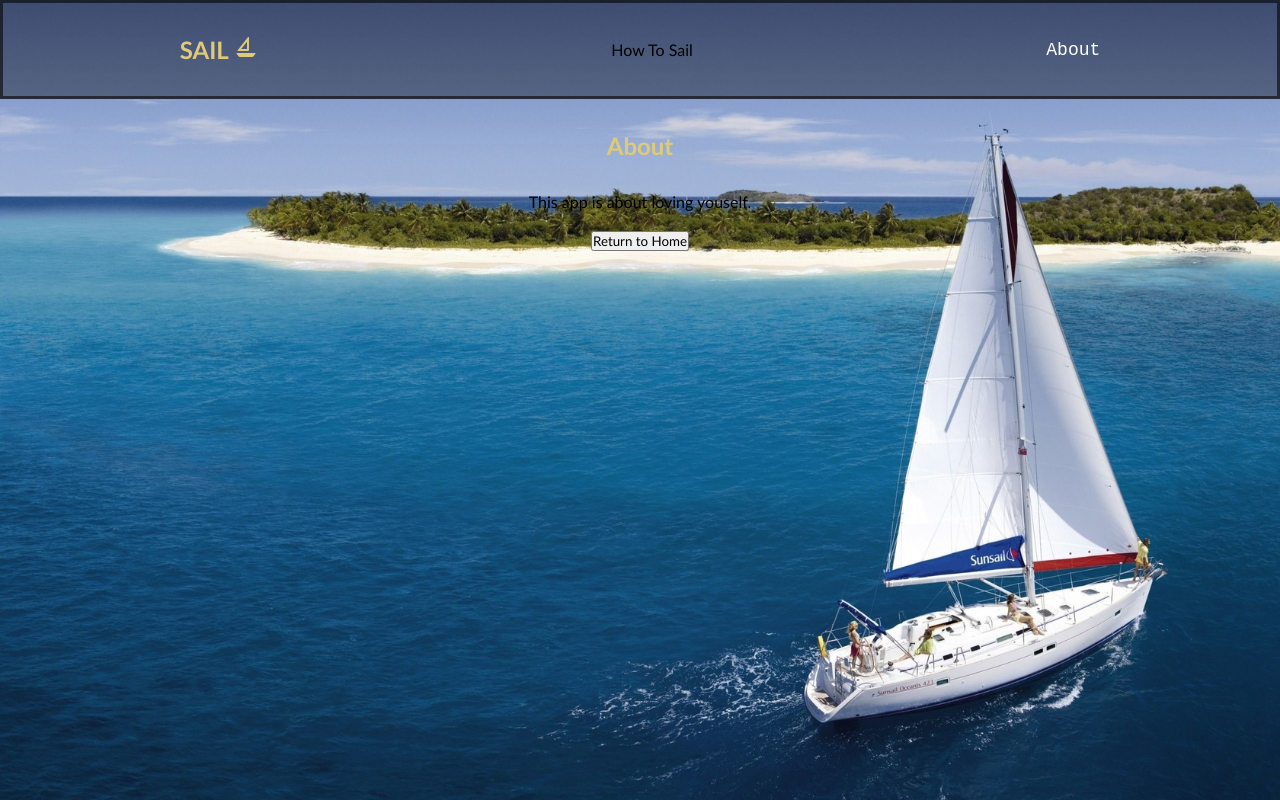
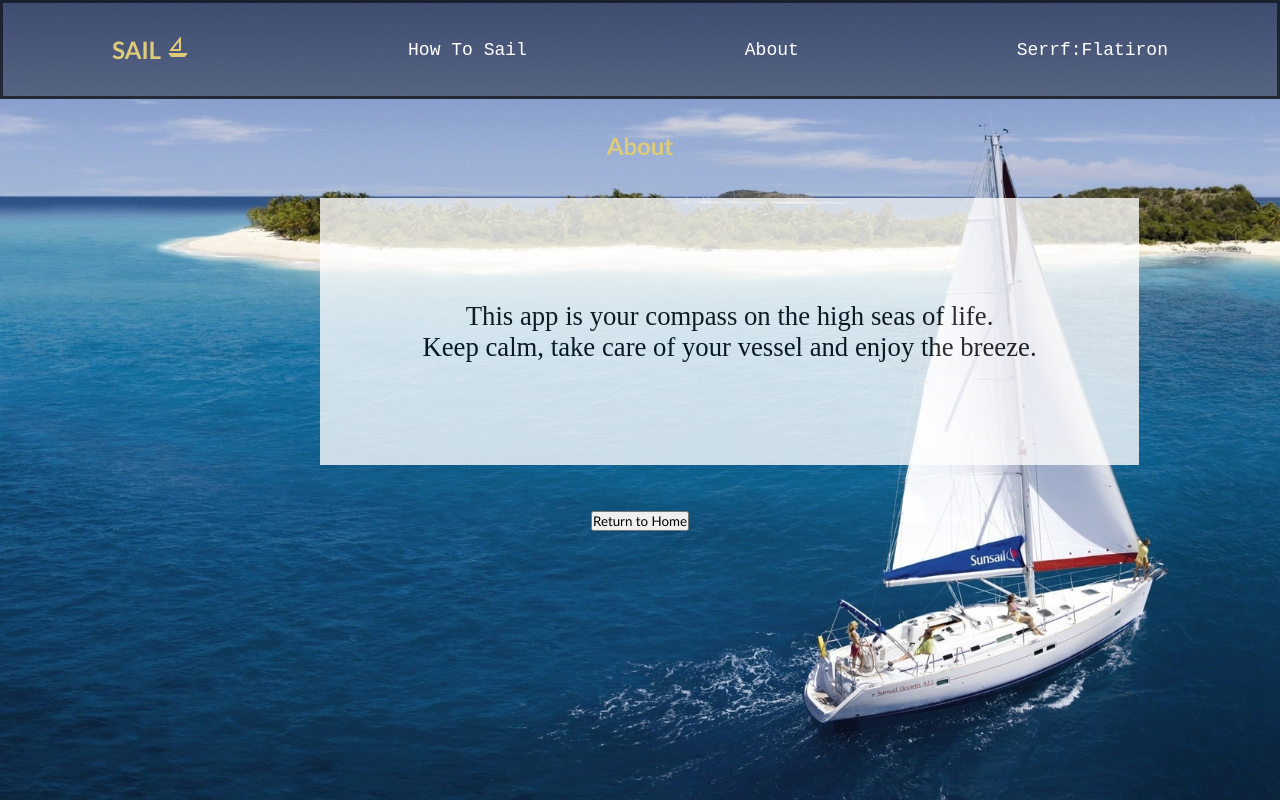
Before and after one commit to Sjaguraga/Sail-App, a React (Create React App) app: page /about in a window 1280 px wide. Built offline with nearby package versions, Linux system fonts and the light colour scheme; no server answers.

Commit message:
presentation_day_product

```diff
--- a/public/styles.css
+++ b/public/styles.css
@@ -2,7 +2,7 @@
   display: flex;
   flex-wrap: wrap;
   justify-content: space-between;
-  max-width: 90%;
+  max-width: 50%;
   margin-left: 25%;
   margin-top: 2%;
 }
@@ -37,6 +37,8 @@
   font-family: "Courier New", Courier, monospace;
   margin-left: auto;
   margin-right: auto;
+  margin-bottom: 10%;
+  margin-top: 4%;
 }
 
 .home_buttons {
@@ -64,3 +66,22 @@
   margin-left: auto;
   margin-right: auto;
 }
+
+.message {
+  background: white;
+  padding: 8%;
+  width: fit-content;
+  margin-left: 25%;
+  margin-top: 3%;
+  margin-bottom: 2%;
+  font-size: 167%;
+  font-family: cursive;
+  opacity: 79%;
+}
+
+.top {
+  color: rgb(255, 255, 255);
+    font-family: "Courier New", Courier, monospace;
+    text-decoration: none;
+    font-size: large;
+}
--- a/src/About.js
+++ b/src/About.js
@@ -5,7 +5,7 @@ function About() {
   return (
     <div className="about">
       <h1>About</h1>
-      <p>This app is about loving youself. </p>
+      <p className="message">This app is your compass on the high seas of life. <br/>Keep calm, take care of your vessel and enjoy the breeze.  </p>
       <br />
       <Link to="/"><button>Return to Home</button></Link>
 
--- a/src/App.css
+++ b/src/App.css
@@ -127,7 +127,7 @@ h1 {
     rgb(255, 248, 220) 0%,
     rgba(255, 248, 220, 0.459) 100%
   );
-
+  font-size: large;
   padding: 16px;
   border-radius: 5px;
   width: 45%;
@@ -208,3 +208,51 @@ h1 {
   border-radius: 5px;
   border: 2px solid black;
 }
+
+.up-button {
+  background-color: rgb(25, 25, 112);
+  color: white;
+  margin: 5px;
+  margin-top: 30px;
+  margin-bottom: 30px;
+}
+.down-button {
+  background-color: rgb(25, 25, 112);
+  color: white;
+  margin: 5px;
+}
+.reset {
+  background-color: rgb(208, 190, 127);
+  margin: 5px;
+}
+.down-button:hover {
+  box-shadow: inset 400px 0 0 0 #3091D6;
+}
+.up-button:hover {
+  box-shadow: inset 400px 0 0 0 #3091D6;
+}
+.reset:hover {
+  box-shadow: inset 400px 0 0 0 #3091D6;
+}
+
+.flexbox-item:hover {
+  cursor: pointer;
+  transform: rotate(0deg) scale(1) translateY(0px);
+  transition: 0.5s all ease;
+  z-index: 400;
+  color: #000000;
+  box-shadow: 20px 50px 100px rgba(0, 0, 0, 0.5);
+}
+.flexbox-item:hover {
+  color: #000000;
+  box-shadow: 20px 50px 100px rgba(0, 0, 0, 0.5);
+}
+.flexbox-item:hover,
+.flexbox-item:hover ~ .bg {
+  opacity: 60%;
+  background: cornsilk;
+  background: -moz-linear-gradient(-45deg, #00000000 15%, #00000000 100%);
+  background: -webkit-linear-gradient(-45deg, #00000000 15%, #00000000 100%);
+  background: linear-gradient(135deg, #EFEDA1 15%, #00000000 100%);
+  filter: progid:DXImageTransform.Microsoft.gradient( startColorstr='#E2A9E5', endColorstr='#2B94E5',GradientType=1 );
+}
--- a/src/App.js
+++ b/src/App.js
@@ -7,31 +7,29 @@ import { Route, Routes } from "react-router-dom";
 import NavBar from "./NavBar";
 // import Details from "./Details";
 import CommentList from "./CommentList";
-import { useEffect, useState } from "react";
+import {useState} from "react";
 
 function App() {
+  const [AppToggleVibes, setAppToggleVibes] = useState(false);
 
-  const [boxes, setBoxes] = useState([])
 
-  useEffect(()=> {
-    fetch("http://localhost:9292/boxes")
-    .then(resp => resp.json())
-    .then(data => {
-      setBoxes(data)
-    })
-    },[])
+
+  function appHandleToggle () {
+    setAppToggleVibes(!AppToggleVibes)
+    console.log(AppToggleVibes)
+  }
 
 
   return (
     <div className="App">
-      <NavBar />
+      <NavBar appHandleToggle={appHandleToggle} />
 
       <Routes>
         <Route path="/" element={<Home />} />
 
         <Route path="/about" element={<About />} />
 
-        <Route path="/box/:id" element={<BoxComment boxes={boxes} />} />
+        <Route path="/box/:id" element={<BoxComment AppToggleVibes={AppToggleVibes} />} />
         <Route path="/comments_list" element={<CommentList />} />
         <Route path="/comments" element={<CommentList />} />
       </Routes>
--- a/src/Box.js
+++ b/src/Box.js
@@ -2,6 +2,7 @@ import React, { useState } from "react";
 import { Link } from "react-router-dom";
 import { BiUpvote } from "react-icons/bi";
 import { BiDownvote } from "react-icons/bi";
+import { GrPowerReset } from "react-icons/gr";
 
 function Box({ data, box_id }) {
   const [upvotes, setUpvotes] = useState(data.upvotes);
@@ -27,20 +28,32 @@ function Box({ data, box_id }) {
     setUpvotes(upvotes - 1);
   }
 
+  function handleReset() {
+    // fetch(`http://localhost:9292/downvote/${box_id}`, {
+    //   method: "PATCH",
+    //   headers: {
+    //     "Content-Type": "application/json",
+    //   },
+    // });
+    setUpvotes(0);
+  }
+
   return (
     <>
       <div className="flexbox-item" id={`item${box_id}`}>
         <Link to={`/box/${box_id}`}>
-          {" "}
           <p className="Box_Title">{data.title}</p>{" "}
         </Link>
         <p className="upvotes">{upvotes}</p>
-        <button onClick={handleUpvote}>
+        <button className="up-button" onClick={handleUpvote}>
           <BiUpvote /> UPVOTE
         </button>
-        <button onClick={handleDownvote}>
+        <button className="down-button" onClick={handleDownvote}>
           <BiDownvote />
           DOWNVOTE
+        </button>
+        <button className="reset" onClick={handleReset}>
+          <GrPowerReset />
         </button>
       </div>
     </>
--- a/src/BoxComment.js
+++ b/src/BoxComment.js
@@ -4,13 +4,22 @@ import Notes from './Notes';
 import { v4 as uuidv4 } from "uuid";
 
 
-function BoxComment(){
+function BoxComment({AppToggleVibes}){
   const [comments, setComments] = useState([]);
   const [newCommentText, setNewCommentText] = useState("");
   let { id } = useParams();
   let id_integer = parseInt(id)
 
+  // const [BoxCommentToggleVibes, setBoxCommentToggleVibes] = useState(false);
+
+
   let subject
+  // function setTheToggle() {
+  //   setBoxCommentToggleVibes(AppToggleVibes)
+  //   console.log(BoxCommentToggleVibes)
+  // }
+  // setTheToggle()
+  // console.log(AppToggleVibes)
 
   function nameTheSubject () {
     if(id_integer===1){
@@ -72,6 +81,7 @@ function BoxComment(){
   let mappedNotes = comments.map(comment => {
     return (
       <Notes
+      AppToggleVibes={AppToggleVibes}
       key={uuidv4()}
       comment = {comment}
       handleDelete = {handleDelete}
@@ -82,15 +92,24 @@ function BoxComment(){
     )
   })
 
+  function handleReset(e) {
+    e.preventDefault();
+    setNewCommentText("");
+  }
+
   return (
     <>
+
       <h2 id='subjectTitle'>{subject}</h2>
       <br />
 
+      <form onSubmit={handleReset}>
       <input placeholder="type here" name="text" className="todo-input" onChange={handleChange} value={newCommentText}/>
       <button onClick={handleSubmit} className="todo-button">
         Add New Comment
       </button>
+      </form>
+
 
       {mappedNotes}
 
--- a/src/NavBar.js
+++ b/src/NavBar.js
@@ -3,24 +3,34 @@ import { NavLink,Link } from "react-router-dom";
 import { RiSailboatLine } from "react-icons/ri";
 import Popup from "./Popup"
 
-function NavBar() {
+function NavBar({appHandleToggle}) {
 
   const [showPopup, setShowPopup] = useState(false);
+  const [toggleVibes, setToggleVibes] = useState(false);
 
   function togglePop(){
     setShowPopup(!showPopup);
   }
+
+  function handleToggle () {
+    setToggleVibes(!toggleVibes)
+    appHandleToggle(toggleVibes)
+    console.log(toggleVibes)
+  }
+
+
 
 
   return (
     <>
       <nav>
        <Link to="/"><h1>SAIL <RiSailboatLine /></h1> </Link>
-        <div className="btn" onClick={togglePop}>How To Sail</div>
+        <div className="btn top" onClick={togglePop}>How To Sail</div>
         {showPopup ? <Popup toggle={togglePop} /> : null}
         <NavLink className="nav-link" to="about">
           About
         </NavLink>
+        <div className="top" onClick={handleToggle}> {toggleVibes ? 'Serref:Personal' : 'Serrf:Flatiron'}</div>
       </nav>
     </>
   );
--- a/src/Notes.js
+++ b/src/Notes.js
@@ -2,13 +2,14 @@ import React from 'react'
 import { RiCloseCircleLine } from "react-icons/ri";
 
 
-export const Notes = ({comment, handleDelete}) => {
+export const Notes = ({comment, handleDelete, AppToggleVibes}) => {
+    console.log(AppToggleVibes)
   return (
 
 
     <>
     <ul>
-        <div className='By'>:{comment.user.username}</div>
+        <div className='By'> {AppToggleVibes ? null :  `:${comment.user.username}`}   </div>
       <div className='todo-row'>
         {comment.text}
         <RiCloseCircleLine className="delete-icon" onClick={() => handleDelete(comment)} />
--- a/src/Popup.js
+++ b/src/Popup.js
@@ -6,7 +6,7 @@ function Popup ({ toggle }) {
     <div className="modal">
         <div className="modal_content">
         <span className="close" onClick={toggle}>&times;    </span>
-        <p>I'm A Pop Up!!!</p>
+        <p>Ask Moish and Serref. <br></br> We got you.</p>
         </div>
     </div>
   )
```
